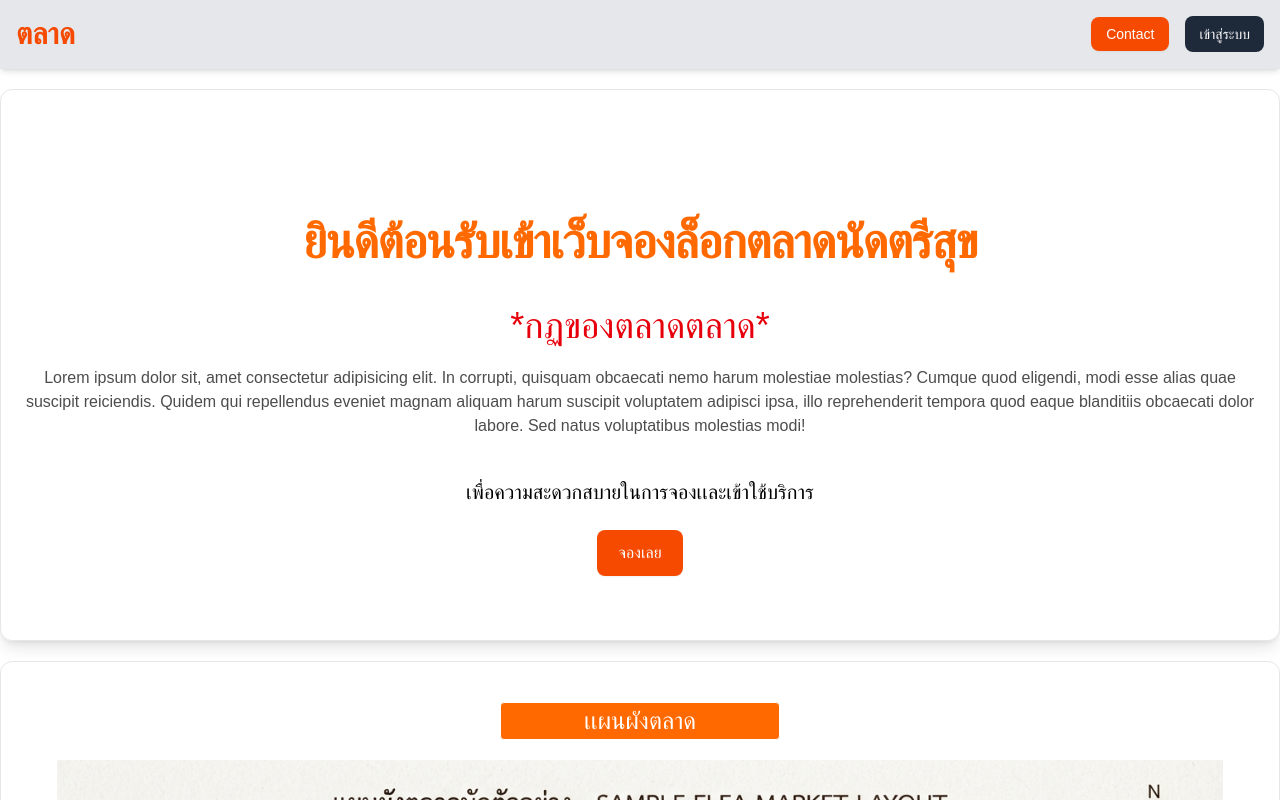
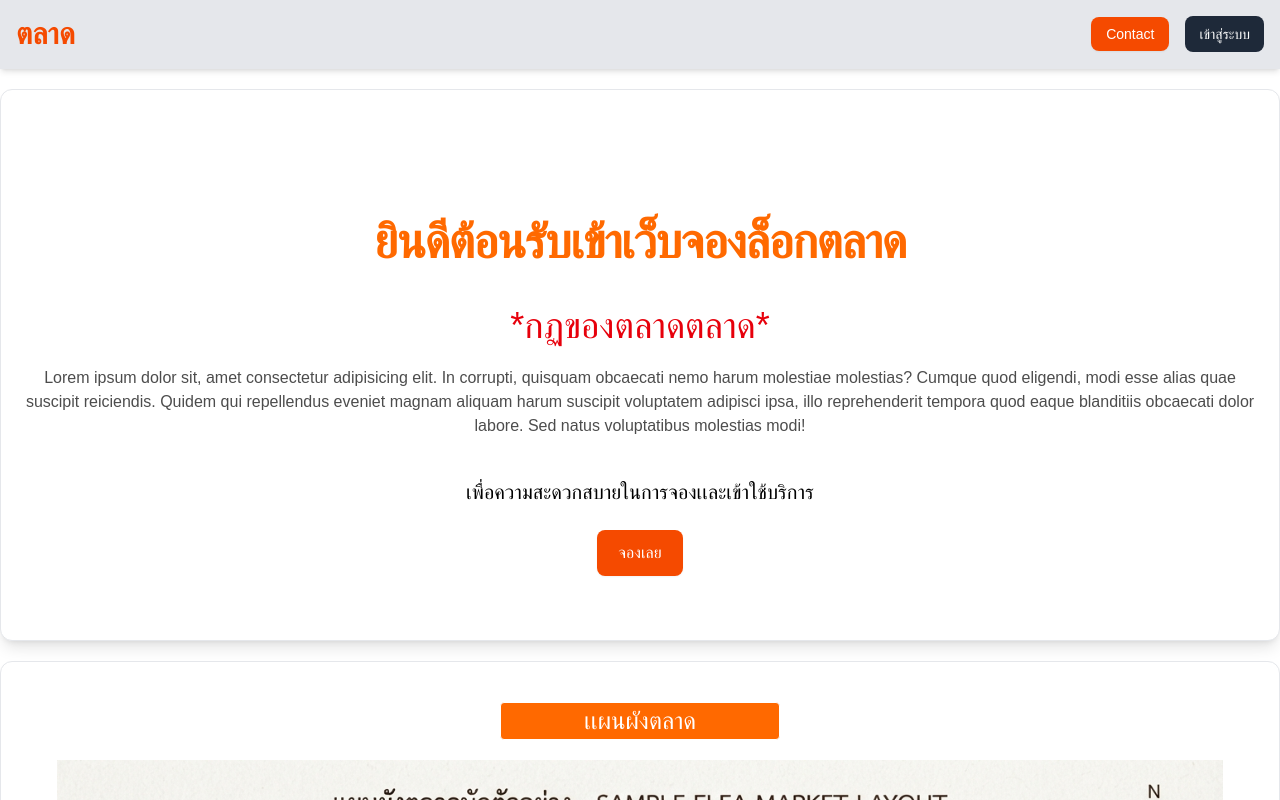
Before and after one commit to Warawut12/Big-Market-Project, a React (Vite) app in the folder Frontend/client/: page / in a window 1280 px wide. Shown: the top 800 px of the page. Built offline with nearby package versions, Linux system fonts and the light colour scheme; no server answers.

Commit message:
fix name market

```diff
--- a/Frontend/client/src/components/info.jsx
+++ b/Frontend/client/src/components/info.jsx
@@ -4,7 +4,7 @@ const Info = () => {
   return (
     <div className="max-w-380 mx-auto px-4 pt-32 pb-16 text-center bg-white border border-gray-200 rounded-xl shadow-lg my-5 ">
       <h1 className="mb-4 text-4xl font-bold tracking-tight text-orange-500 md:text-5xl lg:text-5xl">
-        ยินดีต้อนรับเข้าเว็บจองล็อกตลาดนัดตรีสุข
+        ยินดีต้อนรับเข้าเว็บจองล็อกตลาด
       </h1>
       <h1 className="text-4xl text-red-600 mt-10 mb-5">*กฏของตลาดตลาด*</h1>
       <h2 className="text-black/70 mb-10">Lorem ipsum dolor sit, amet consectetur adipisicing elit. In corrupti, quisquam obcaecati nemo harum molestiae molestias? Cumque quod eligendi, modi esse alias quae suscipit reiciendis. Quidem qui repellendus eveniet magnam aliquam harum suscipit voluptatem adipisci ipsa, illo reprehenderit tempora quod eaque blanditiis obcaecati dolor labore. Sed natus voluptatibus molestias modi!</h2>
```
